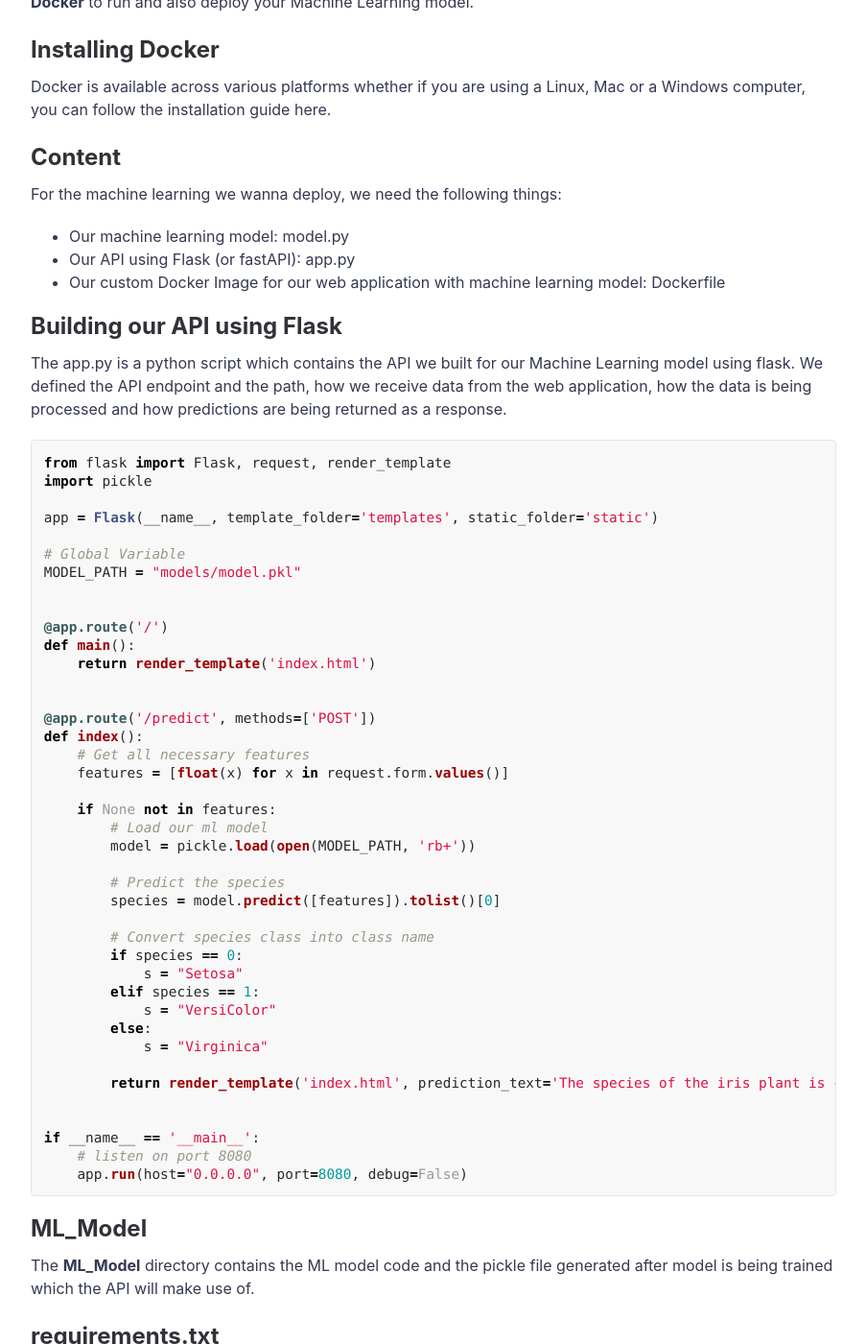
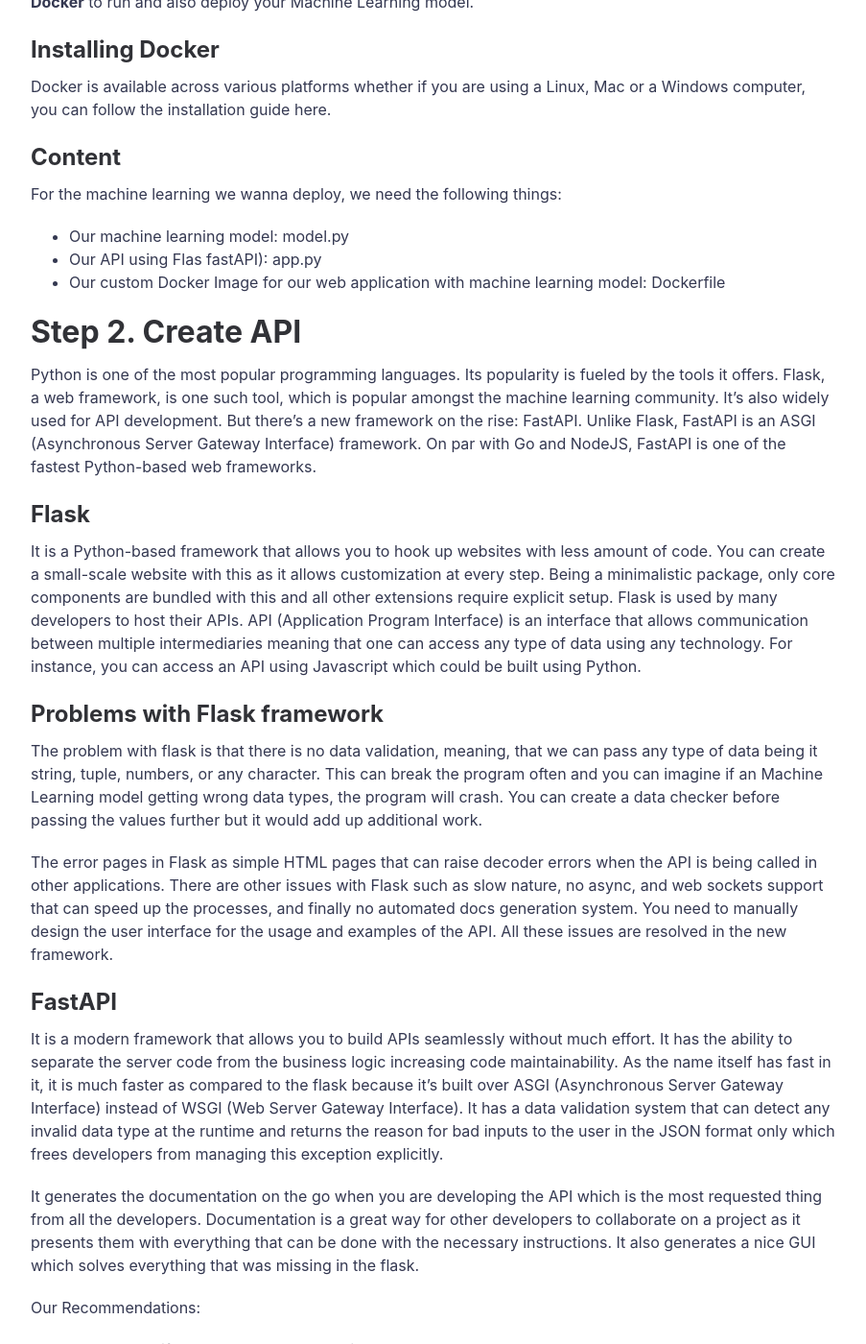
Before and after one commit to DataDima90/ai.github.io, a Jekyll site: the page built from _posts/2020-01-01-Microservice-with-docker-and-flask.md, in a window 1280 px wide and 1400 px high, scrolled down 746 px. Shown: the whole window at 96% size, without its empty margins (188-1091 px from the left). Built offline with Jekyll 4.4.1, drawn with Linux system fonts in a browser that asks for light colours; a script that is not in the unit is left out; some of the changed text lies outside the part shown.

Commit message:
Update 2020-01-01-Microservice-with-docker-and-flask.md

````diff
--- a/_posts/2020-01-01-Microservice-with-docker-and-flask.md
+++ b/_posts/2020-01-01-Microservice-with-docker-and-flask.md
@@ -1,9 +1,9 @@
 ---
 layout: post
-title: Microservices
+title: How to deploy Machine Learning models as a Microservice using Flask and FastAPI
 featured-img: shane-rounce-205187
 image: shane-rounce-201587
-categories: [Microservice, Docker, Flask, Python]
+categories: [Microservice, Docker, Flask, FastAPI, Python]
 mathjax: true
 summary: Microservices with Docker and Flask
 ---
@@ -22,8 +22,27 @@ Docker is available across various platforms whether if you are using a Linux, M
 For the machine learning we wanna deploy, we need the following things:
 
 - Our machine learning model: model.py
-- Our API using Flask (or fastAPI): app.py
+- Our API using Flas fastAPI): app.py
 - Our custom Docker Image for our web application with machine learning model: Dockerfile
+
+# Step 2. Create API
+Python is one of the most popular programming languages. Its popularity is fueled by the tools it offers. Flask, a web framework, is one such tool, which is popular amongst the machine learning community. It's also widely used for API development. But there's a new framework on the rise: FastAPI. Unlike Flask, FastAPI is an ASGI (Asynchronous Server Gateway Interface) framework. On par with Go and NodeJS, FastAPI is one of the fastest Python-based web frameworks.
+
+## Flask
+It is a Python-based framework that allows you to hook up websites with less amount of code. You can create a small-scale website with this as it allows customization at every step. Being a minimalistic package, only core components are bundled with this and all other extensions require explicit setup. Flask is used by many developers to host their APIs. API (Application Program Interface) is an interface that allows communication between multiple intermediaries meaning that one can access any type of data using any technology. For instance, you can access an API using Javascript which could be built using Python.
+
+## Problems with Flask framework
+The problem with flask is that there is no data validation, meaning, that we can pass any type of data being it string, tuple, numbers, or any character. This can break the program often and you can imagine if an Machine Learning model getting wrong data types, the program will crash. You can create a data checker before passing the values further but it would add up additional work.
+
+The error pages in Flask as simple HTML pages that can raise decoder errors when the API is being called in other applications. There are other issues with Flask such as slow nature, no async, and web sockets support that can speed up the processes, and finally no automated docs generation system. You need to manually design the user interface for the usage and examples of the API. All these issues are resolved in the new framework.
+
+## FastAPI
+It is a modern framework that allows you to build APIs seamlessly without much effort. It has the ability to separate the server code from the business logic increasing code maintainability. As the name itself has fast in it, it is much faster as compared to the flask because it’s built over ASGI (Asynchronous Server Gateway Interface) instead of WSGI (Web Server Gateway Interface). It has a data validation system that can detect any invalid data type at the runtime and returns the reason for bad inputs to the user in the JSON format only which frees developers from managing this exception explicitly.
+
+It generates the documentation on the go when you are developing the API which is the most requested thing from all the developers. Documentation is a great way for other developers to collaborate on a project as it presents them with everything that can be done with the necessary instructions. It also generates a nice GUI which solves everything that was missing in the flask.
+
+Our Recommendations:
+- Use FastAPI if Speed, Developer Experience and Open standards
 
 ## Building our API using Flask
 The app.py is a python script which contains the API we built for our Machine Learning model using flask. We defined the API endpoint and the path, how we receive data from the web application, how the data is being processed and how predictions are being returned as a response.
@@ -70,6 +89,11 @@ if __name__ == '__main__':
     # listen on port 8080
     app.run(host="0.0.0.0", port=8080, debug=False)
 ```
+
+## Building our API using FastAPI
+
+
+
 
 ## ML_Model
 The **ML_Model** directory contains the ML model code and the pickle file generated after model is being trained which the API will make use of.
````
